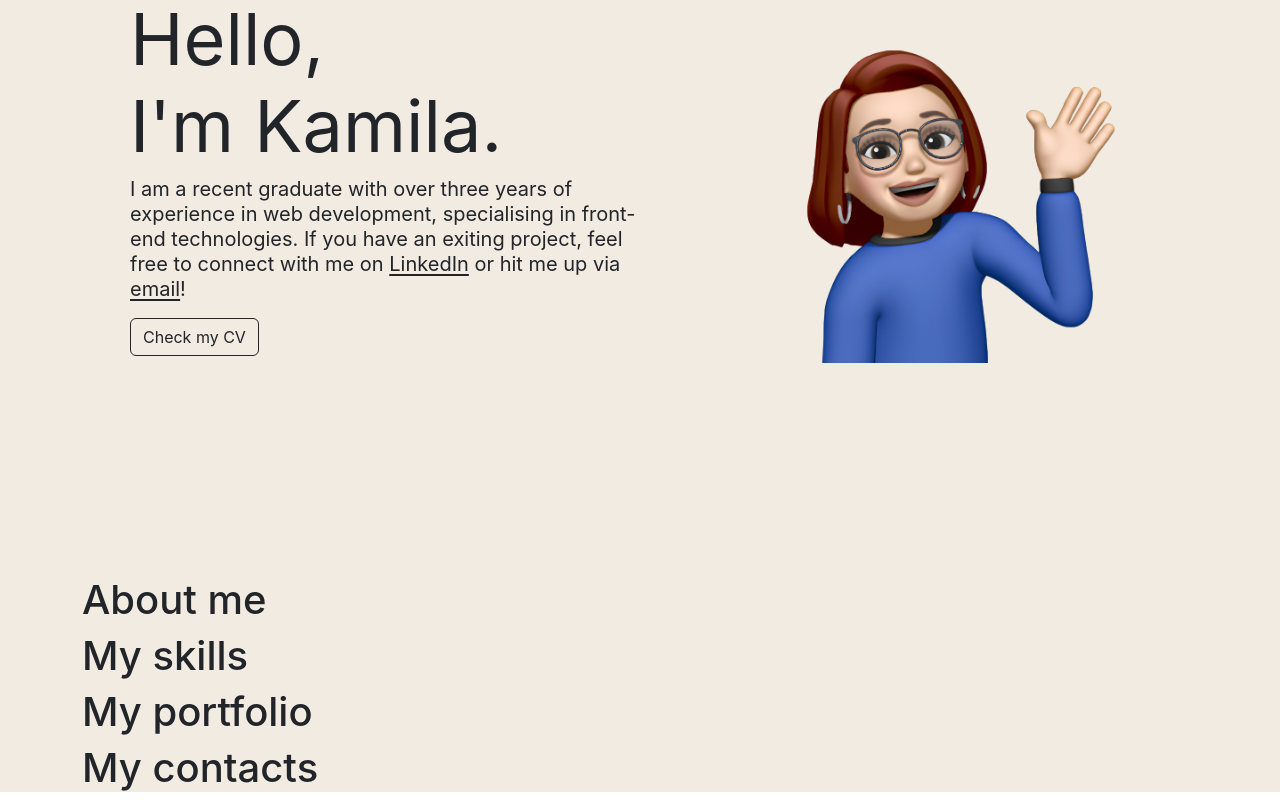
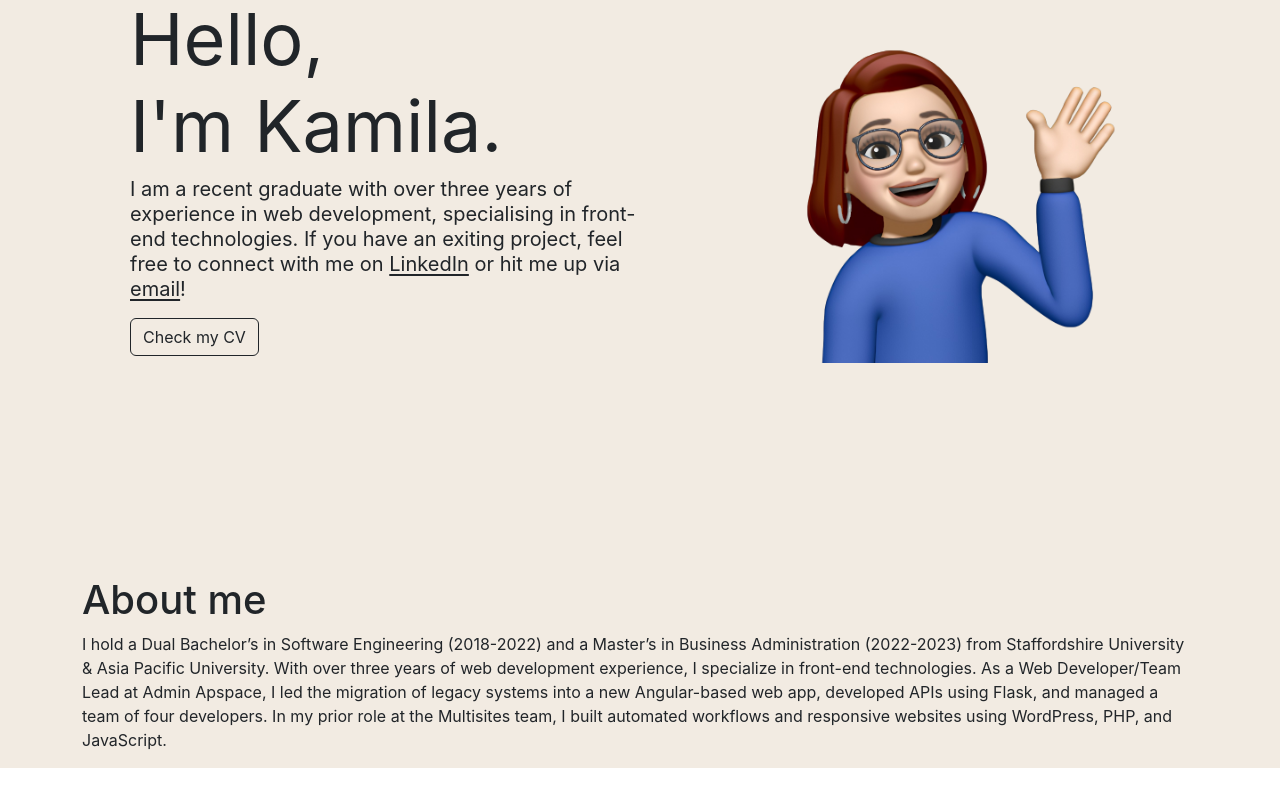
Before and after one commit to iamkaraman/my-web-app, a React (Create React App) app: page / in a window 1280 px wide. Shown: the part 224-1024 px from the top of the page. After the commit the page ends 992 px from the top, so only its background shows below. Built offline with nearby package versions, Linux system fonts and the light colour scheme.

Commit message:
destructured the App component & created separate components

```diff
--- a/src/App.js
+++ b/src/App.js
@@ -1,60 +1,12 @@
 import "./App.css";
-import helloImg from "./assets/hello-img.png";
+import Greeting from "./components/Greeting";
+import AboutMe from "./components/AboutMe";
 
 function App() {
   return (
     <div className="container">
-      <div className="d-flex vh-100">
-        <div className="col my-auto ms-5">
-          <h1 class="display-2 fw-normal">
-            Hello,
-            <br /> I'm Kamila.
-          </h1>
-          <p className="fw-normal lh-sm fs-5">
-            I am a recent graduate with over three years of experience in web
-            development, specialising in front-end technologies. If you have an
-            exiting project, feel free to connect with me on{" "}
-            <a
-              class="link-dark link-offset-1"
-              href="https://www.linkedin.com/in/kamila-karamanova/"
-              target="_blank"
-            >
-              LinkedIn
-            </a>{" "}
-            or hit me up via{" "}
-            <a
-              class="link-dark link-offset-1"
-              href="mailto:karamanova.2000@gmail.com"
-              target="_blank"
-            >
-              email
-            </a>
-            !
-          </p>
-          <a
-            href="https://drive.google.com/file/d/1hzkqzpIbDbFFWx8C6hmKOxf71ENBhI8l/view?usp=sharing"
-            target="_blank"
-            className="btn btn-outline-dark"
-          >
-            Check my CV
-          </a>
-        </div>
-        <div className="col d-flex my-auto justify-content-center">
-          <img src={helloImg} alt="hand-waving memoji" />
-        </div>
-      </div>
-      <div>
-        <h1>About me</h1>
-      </div>
-      <div>
-        <h1>My skills</h1>
-      </div>
-      <div>
-        <h1>My portfolio</h1>
-      </div>
-      <div>
-        <h1>My contacts</h1>
-      </div>
+      <Greeting />
+      <AboutMe />
     </div>
   );
 }
--- /dev/null
+++ b/src/components/AboutMe.js
@@ -0,0 +1,18 @@
+export default function AboutMe() {
+  return (
+    <div className="d-flex flex-column">
+      <h1>About me</h1>
+      <p>
+        I hold a Dual Bachelor’s in Software Engineering (2018-2022) and a
+        Master’s in Business Administration (2022-2023) from Staffordshire
+        University & Asia Pacific University. With over three years of web
+        development experience, I specialize in front-end technologies. As a Web
+        Developer/Team Lead at Admin Apspace, I led the migration of legacy
+        systems into a new Angular-based web app, developed APIs using Flask,
+        and managed a team of four developers. In my prior role at the
+        Multisites team, I built automated workflows and responsive websites
+        using WordPress, PHP, and JavaScript.
+      </p>
+    </div>
+  );
+}
--- /dev/null
+++ b/src/components/Greeting.js
@@ -0,0 +1,45 @@
+import helloImg from "../assets/hello-img.png";
+
+export default function Greeting() {
+  return (
+    <div className="d-flex vh-100">
+      <div className="col my-auto ms-5">
+        <h1 class="display-2 fw-normal">
+          Hello,
+          <br /> I'm Kamila.
+        </h1>
+        <p className="fw-normal lh-sm fs-5">
+          I am a recent graduate with over three years of experience in web
+          development, specialising in front-end technologies. If you have an
+          exiting project, feel free to connect with me on{" "}
+          <a
+            class="link-dark link-offset-1"
+            href="https://www.linkedin.com/in/kamila-karamanova/"
+            target="_blank"
+          >
+            LinkedIn
+          </a>{" "}
+          or hit me up via{" "}
+          <a
+            class="link-dark link-offset-1"
+            href="mailto:karamanova.2000@gmail.com"
+            target="_blank"
+          >
+            email
+          </a>
+          !
+        </p>
+        <a
+          href="https://drive.google.com/file/d/1hzkqzpIbDbFFWx8C6hmKOxf71ENBhI8l/view?usp=sharing"
+          target="_blank"
+          className="btn btn-outline-dark"
+        >
+          Check my CV
+        </a>
+      </div>
+      <div className="col d-flex my-auto justify-content-center">
+        <img src={helloImg} alt="hand-waving memoji" />
+      </div>
+    </div>
+  );
+}
```
